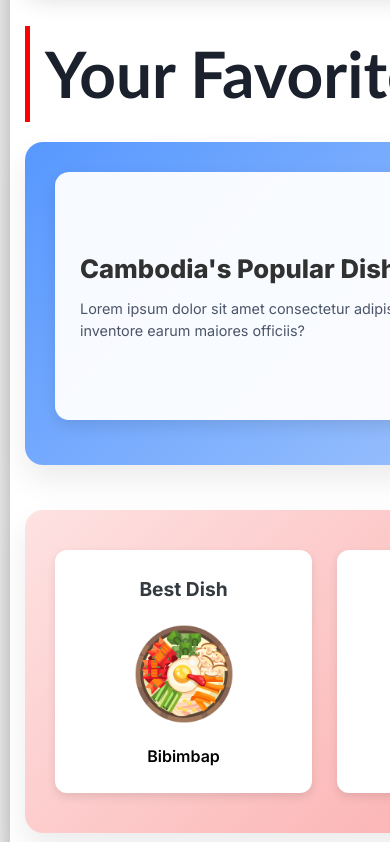
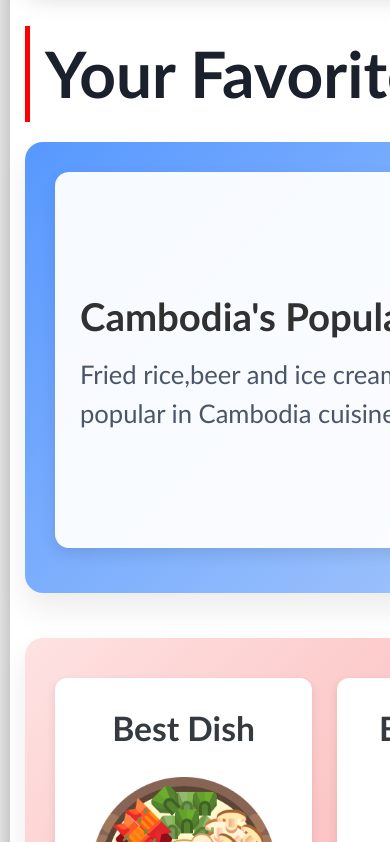
Before and after one commit to Eve435-IV/Ecommerce-Cataurant, a Next.js app: page / in a window 390 px wide. Shown: the part 1097-1939 px from the top of the page. Built offline with nearby package versions, Linux system fonts and the light colour scheme; what @mui/material-nextjs would draw is missing.

Commit message:
14/11/25

```diff
--- a/src/app/components/homepage/Homepage.tsx
+++ b/src/app/components/homepage/Homepage.tsx
@@ -175,8 +175,8 @@ export default function Homepage() {
             <div className={styles.textContainer}>
               <div className={styles.mainText}>Cambodia's Popular Dish</div>
               <p className={styles.smallText}>
-                Lorem ipsum dolor sit amet consectetur adipisicing elit.
-                Sapiente inventore earum maiores officiis?
+                Fried rice,beer and ice cream are the most popular in Cambodia
+                cuisine.
               </p>
             </div>
             <div className={styles.smallContainer}>
--- a/src/app/components/homepage/homepage.module.css
+++ b/src/app/components/homepage/homepage.module.css
@@ -5,10 +5,11 @@ padding: 0;
 width: 100%;
 min-height: 100vh;
 background-color: #ffffff;
-font-family: 'Inter', sans-serif;
+font-family:'Trebuchet MS', 'Lucida Sans Unicode', 'Lucida Grande', 'Lucida Sans', Arial, sans-serif;
 box-shadow: 0 15px 40px rgba(0, 0, 0, 0.4);
 border-radius: 10px;
 margin-bottom: 20px;
+
 }
 
 .sidebar {
@@ -365,7 +366,7 @@ margin-bottom: 15px;
 }
 .koreaContainer .textContainer, .fastfoodContainer .textContainer {
 order: 1;
-margin-top: 15px;
+/* margin-top: 15px; */
 }
 .smallContainer {
 /* min-width: 100%; */
@@ -434,10 +435,24 @@ padding: 15px;
 .smallContainer {
 padding: 15px 5px;
 }
+.titleText {
+font-size: 2.1rem;
+font-weight: bold;
+}
 .mainText {
+font-size: 2.4rem;
+}
+.nameText{
+  font-size: 1.7rem;
+}
+.image{
+  width: 190px;
+height: 190px;
+/* object-fit: contain; */
+margin: 10px 0;
+transition: transform 0.2s;
+}
+.smallText {
 font-size: 1.6rem;
 }
-.smallText {
-font-size: 0.9rem;
 }
-}
```
